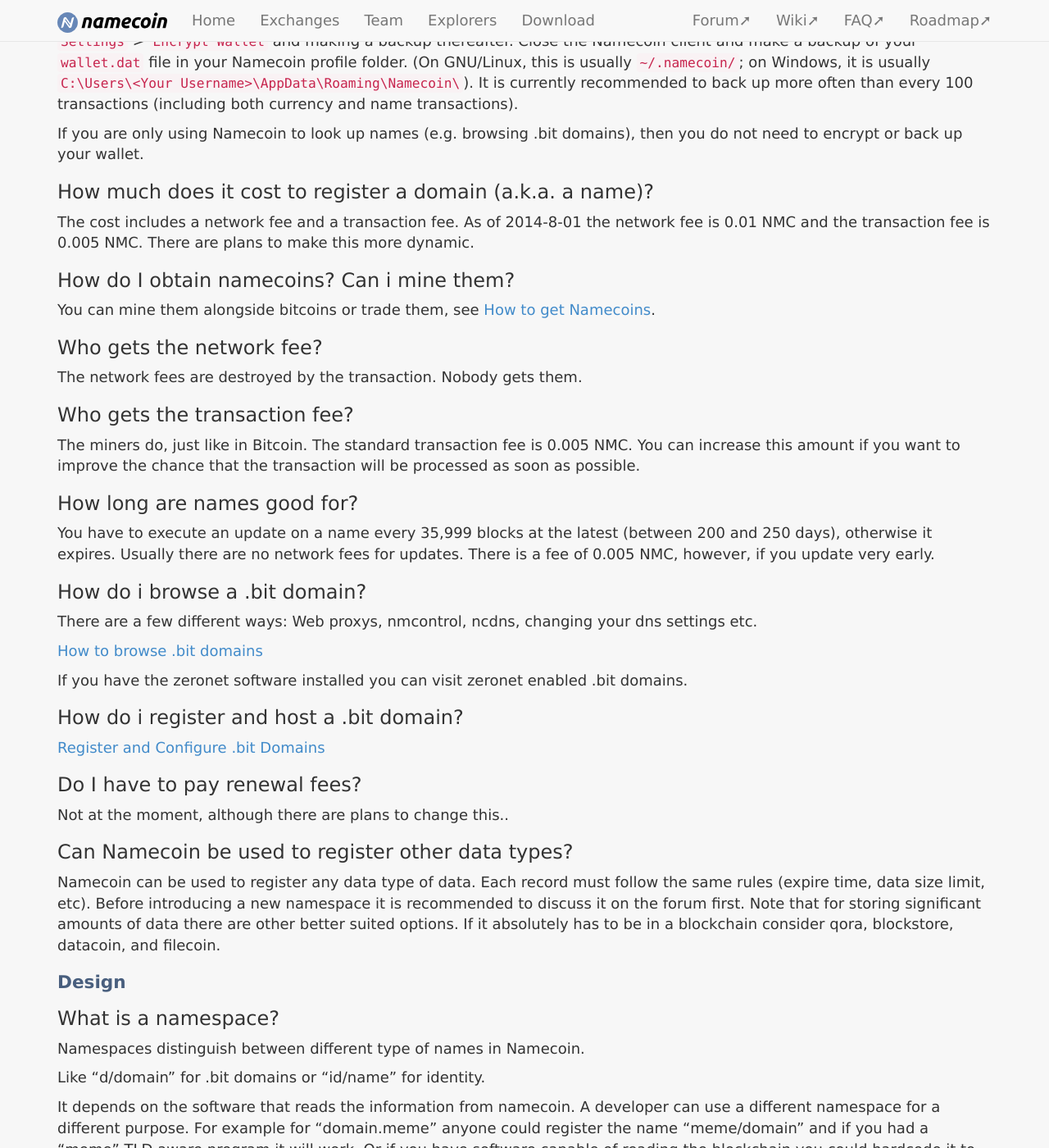
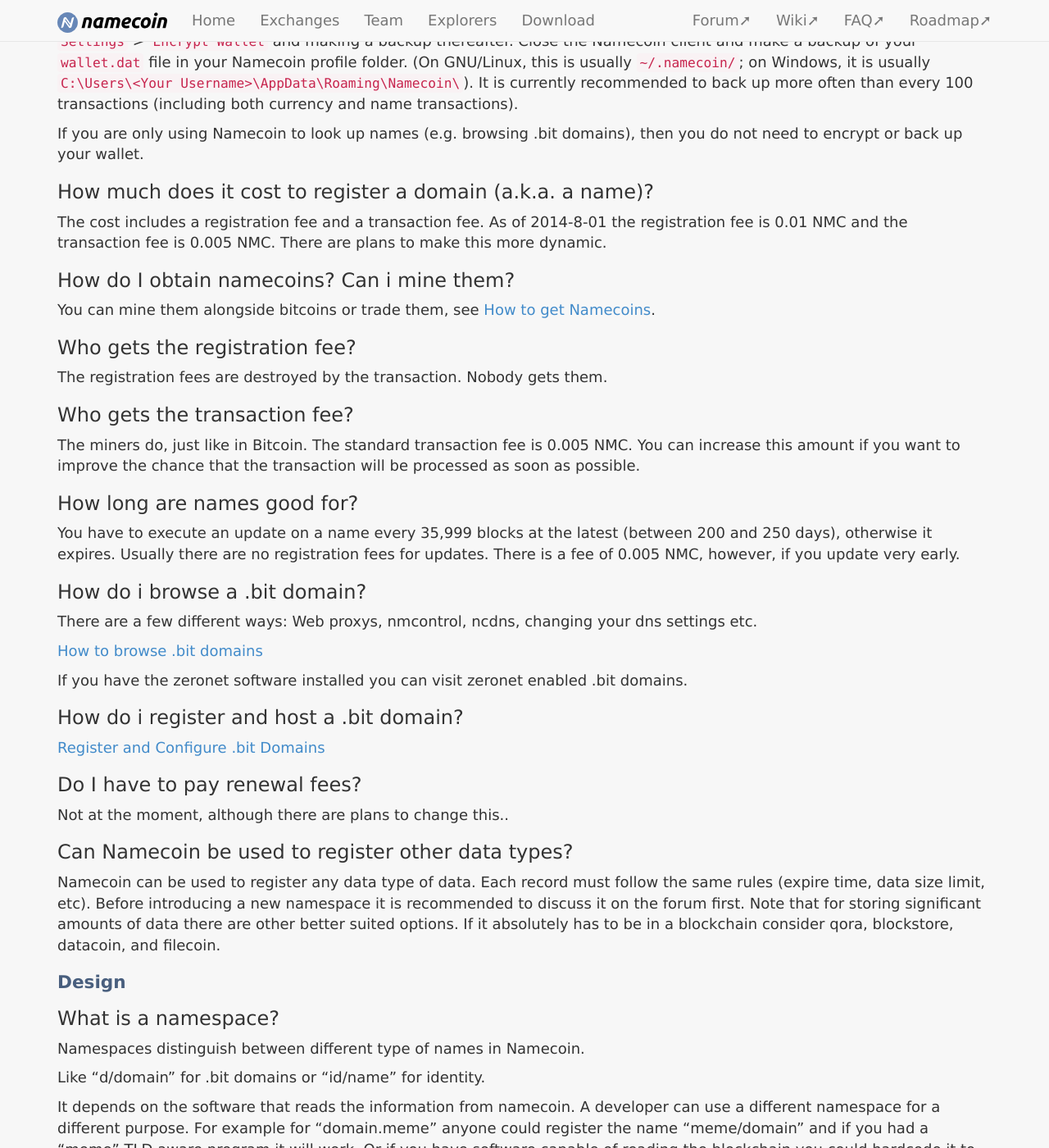
Before and after one commit to JeremyRand/namecoin.org, a Jekyll site: the page built from docs/faq/index.md, in a window 1280 px wide and 1400 px high, scrolled down 672 px. Shown: the whole window at 82% size. Built offline with Jekyll 4.4.1, drawn with Linux system fonts in a browser that asks for light colours; some of the changed text lies outside the part shown.

Commit message:
FAQ: replace "network fee" with "registration fee".

```diff
--- a/docs/faq/index.md
+++ b/docs/faq/index.md
@@ -18,19 +18,19 @@ If you're using Namecoin to register or otherwise own names, or to transfer name
 If you are only using Namecoin to look up names (e.g. browsing .bit domains), then you do not need to encrypt or back up your wallet.
 
 ### How much does it cost to register a domain (a.k.a. a name)?
-The cost includes a network fee and a transaction fee. As of 2014-8-01 the network fee is 0.01 NMC and the transaction fee is 0.005 NMC. There are plans to make this more dynamic.
+The cost includes a registration fee and a transaction fee. As of 2014-8-01 the registration fee is 0.01 NMC and the transaction fee is 0.005 NMC. There are plans to make this more dynamic.
 
 ### How do I obtain namecoins? Can i mine them?
 You can mine them alongside bitcoins or trade them, see [How to get Namecoins](https://wiki.namecoin.info/index.php?title=How_to_get_Namecoins).
 
-### Who gets the network fee?
-The network fees are destroyed by the transaction. Nobody gets them.
+### Who gets the registration fee?
+The registration fees are destroyed by the transaction. Nobody gets them.
 
 ### Who gets the transaction fee?
 The miners do, just like in Bitcoin. The standard transaction fee is 0.005 NMC. You can increase this amount if you want to improve the chance that the transaction will be processed as soon as possible.
 
 ### How long are names good for?
-You have to execute an update on a name every 35,999 blocks at the latest (between 200 and 250 days), otherwise it expires. Usually there are no network fees for updates. There is a fee of 0.005 NMC, however, if you update very early.
+You have to execute an update on a name every 35,999 blocks at the latest (between 200 and 250 days), otherwise it expires. Usually there are no registration fees for updates. There is a fee of 0.005 NMC, however, if you update very early.
 
 ### How do i browse a .bit domain?
 
@@ -65,8 +65,8 @@ It depends on the software that reads the information from namecoin. A developer
 
 This is to prevent others from stealing your new name by registering it quickly themselves when they see your transaction. The name is not broadcasted, only a salted hash of it. There is a mandatory 12 block wait that gives you enough time to broadcast your name with name_firstupdate, reducing the chance that someone will get in a name_firstupdate ahead of you.
 
-### Why is there a network fee?
-The network fee is initially high, but will be negligible after a couple of years. It is used to slow down the initial registration rate so that plenty of desirable names are left for late adopters.
+### Why is there a registration fee?
+The registration fee is initially high, but will be negligible after a couple of years. It is used to slow down the initial registration rate so that plenty of desirable names are left for late adopters.
 
 ### How are names represented?
 Names and values are attached to special coins with a value of 0.01 NMC. Updates are performed by creating a transaction with the name's previous coin as input. Think of it like a colored coin.
```
